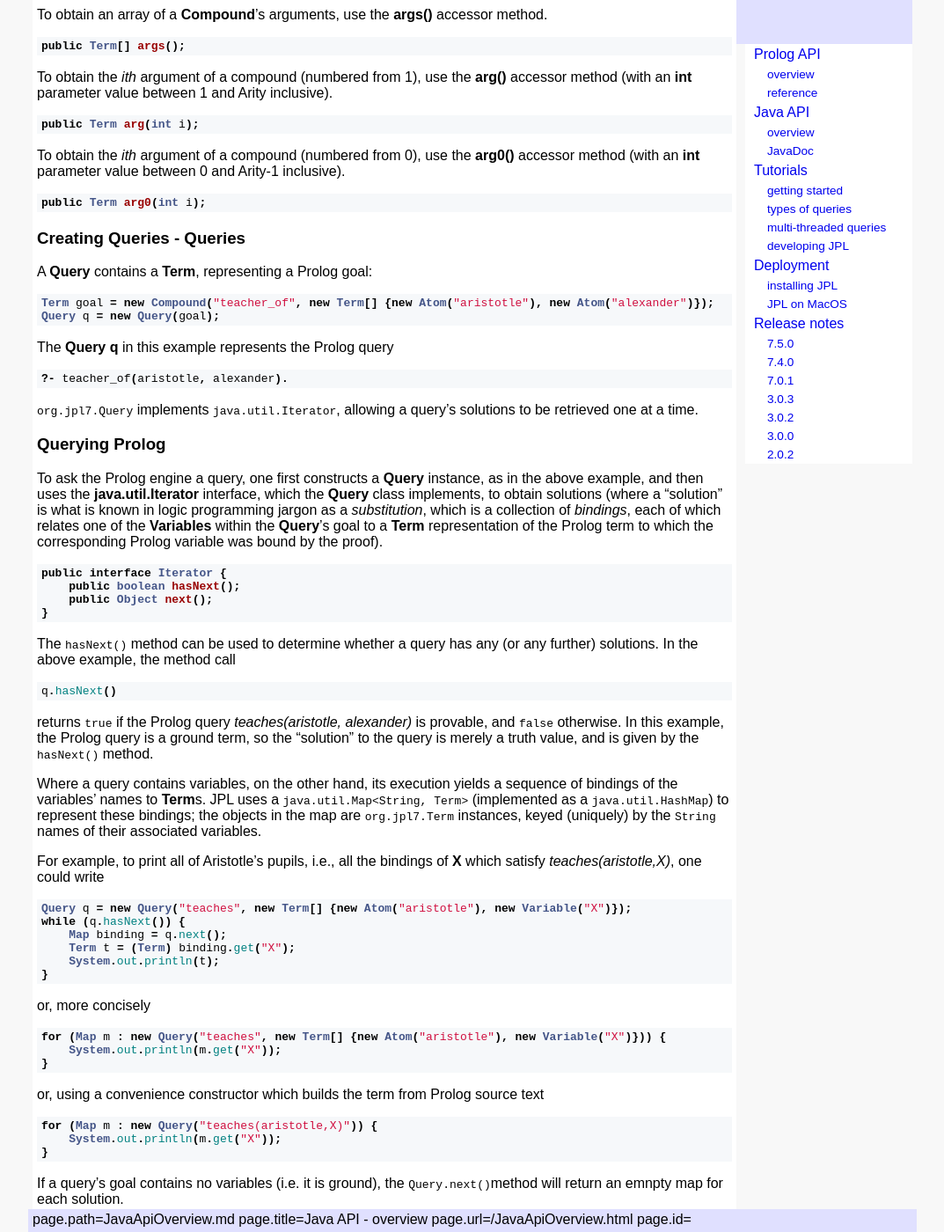
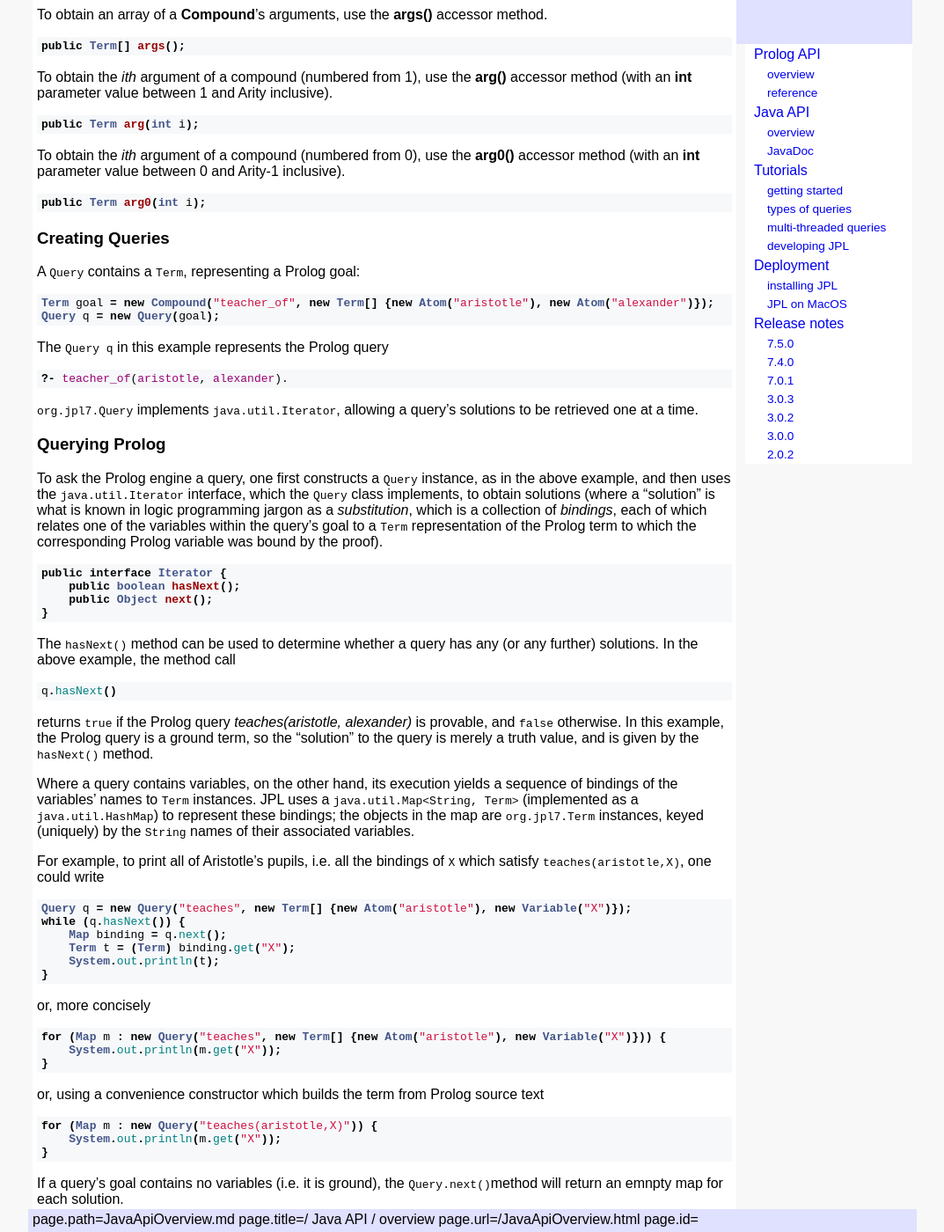
Before and after one commit to anionic/jpl-nav, a Jekyll site: the page built from docs/JavaApiOverview.md, in a window 1280 px wide and 1400 px high, scrolled down 3422 px. Shown: the whole window at 88% size, without its empty margins (103-1176 px from the left). Built offline with Jekyll 4.4.1, drawn with Linux system fonts in a browser that asks for light colours; our own code applies the rules of GitHub Pages for plain Markdown files.

Commit message:
Update JavaApiOverview.md

````diff
--- a/docs/JavaApiOverview.md
+++ b/docs/JavaApiOverview.md
@@ -1,5 +1,4 @@
-Java API - overview
-===================
+# / Java API / overview
 
  * [The Class Hierarchy](#the-class-hierarchy)
  * [Initializing and Terminating Prolog](#initializing-and-terminating-prolog)
@@ -23,9 +22,6 @@ Java API - overview
     * [arg indexing](#arg-indexing)
     * [representing @(null)](#representing-null)
     * [all solutions of a Query with no solutions](#all-solutions-of-a-query-with-no-solutions)
-
-
-
 
 ### The Class Hierarchy
 
@@ -53,7 +49,6 @@ org.jpl7
 Each instance of `org.jpl7.Query` contains a `Term` (denoting the goal which is to be proven), and much more besides.
 
 Each instance of `org.jpl7.Compound` has a java.lang.String name and an array of `Term` arguments. For compatibility with SWI-Prolog version 7's extension [Compound terms with zero arguments](http://www.swi-prolog.org/pldoc/man?section=ext-compound-zero), the argument array can be of zero length.
-
 
 ### Initializing and Terminating Prolog
 
@@ -213,18 +208,18 @@ To obtain the *ith* argument of a compound (numbered from 0), use the **arg0()**
 public Term arg0(int i);
 ```
 
-### Creating Queries - Queries
+### Creating Queries
 
-A **Query** contains a **Term**, representing a Prolog goal:
+A `Query` contains a `Term`, representing a Prolog goal:
 
 ```java
 Term goal = new Compound("teacher_of", new Term[] {new Atom("aristotle"), new Atom("alexander")});
 Query q = new Query(goal);
 ```
 
-The **Query** **q** in this example represents the Prolog query
+The `Query q` in this example represents the Prolog query
 
-```java
+```prolog
 ?- teacher_of(aristotle, alexander).
 ```
 
@@ -232,7 +227,10 @@ The **Query** **q** in this example represents the Prolog query
 
 ### Querying Prolog
 
-To ask the Prolog engine a query, one first constructs a **Query** instance, as in the above example, and then uses the **java.util.Iterator** interface, which the **Query** class implements, to obtain solutions (where a "solution" is what is known in logic programming jargon as a *substitution*, which is a collection of *bindings*, each of which relates one of the **Variables** within the **Query**'s goal to a **Term** representation of the Prolog term to which the corresponding Prolog variable was bound by the proof).
+To ask the Prolog engine a query, one first constructs a `Query` instance, as in the above example,
+and then uses the `java.util.Iterator` interface, which the `Query` class implements,
+to obtain solutions (where a "solution" is what is known in logic programming jargon as a *substitution*,
+which is a collection of *bindings*, each of which relates one of the variables within the query's goal to a `Term` representation of the Prolog term to which the corresponding Prolog variable was bound by the proof).
 
 ```java
 public interface Iterator {
@@ -249,10 +247,13 @@ q.hasNext()
 
 returns `true` if the Prolog query *teaches(aristotle, alexander)* is provable, and `false` otherwise. In this example, the Prolog query is a ground term, so the "solution" to the query is merely a truth value, and is given by the `hasNext()` method.
 
-Where a query contains variables, on the other hand, its execution yields a sequence of bindings of the variables' names to **Term**s. JPL uses a `java.util.Map<String, Term>` (implemented as a
-`java.util.HashMap`) to represent these bindings; the objects in the map are `org.jpl7.Term` instances, keyed (uniquely) by the `String` names of their associated variables.
+Where a query contains variables, on the other hand, its execution yields a sequence of bindings
+of the variables' names to `Term` instances.
+JPL uses a `java.util.Map<String, Term>` (implemented as a `java.util.HashMap`) to represent these bindings;
+the objects in the map are `org.jpl7.Term` instances, keyed (uniquely) by the `String` names of their associated variables.
 
-For example, to print all of Aristotle's pupils, i.e., all the bindings of **X** which satisfy *teaches(aristotle,X)*, one could write
+For example, to print all of Aristotle's pupils, i.e. all the bindings of `X` which satisfy `teaches(aristotle,X)`,
+one could write
 
 ```java
 Query q = new Query("teaches", new Term[] {new Atom("aristotle"), new Variable("X")});
````
